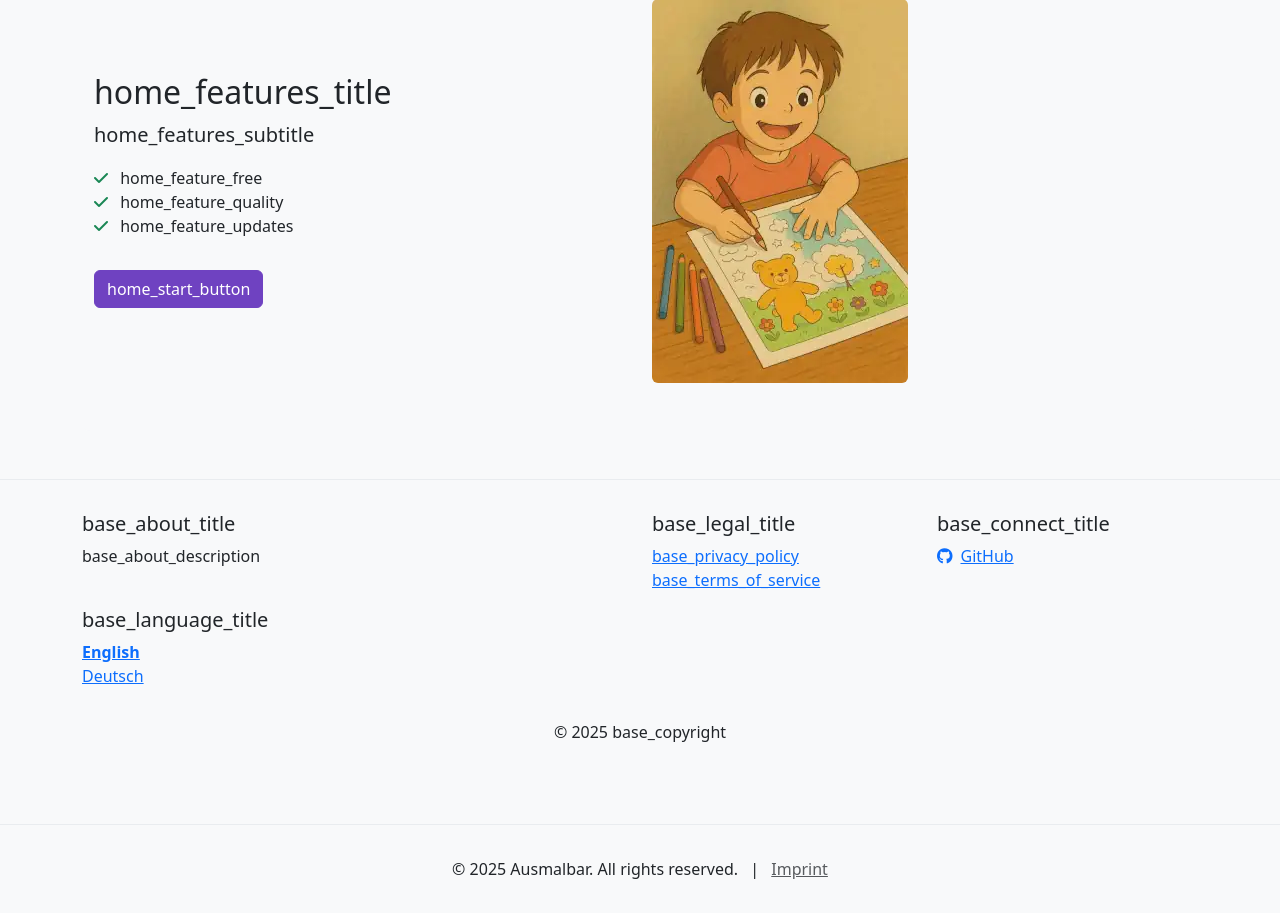
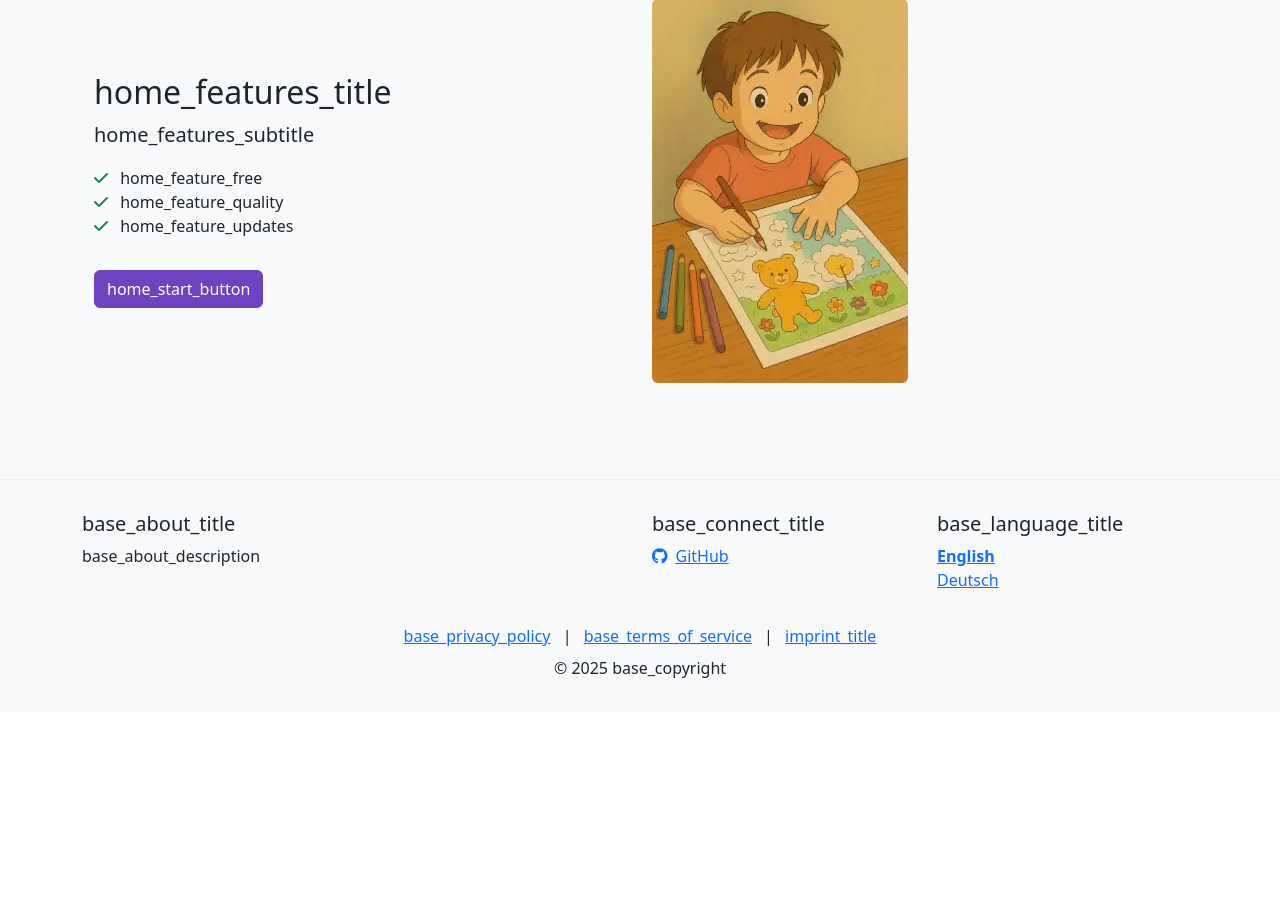
Before and after one commit to kreuzhofer/ausmalbar-fullstack, a Django app: page /en/ in a window 1280 px wide. Shown: the part 779-1692 px from the top of the page. After the commit the page ends 1457 px from the top, so only its background shows below. Run offline with Django 4.2, Linux system fonts and the light colour scheme; data that the repository does not hold is empty; some libraries are stand-ins or nearby versions.

Commit message:
remove bottom footer for clarity

```diff
--- a/coloring_pages/templates/coloring_pages/base.html
+++ b/coloring_pages/templates/coloring_pages/base.html
@@ -56,13 +56,6 @@
                     <p>{% trans 'base_about_description' %}</p>
                 </div>
                 <div class="col-md-3">
-                    <h5>{% trans 'base_legal_title' %}</h5>
-                    <ul class="list-unstyled">
-                        <li><a href="{% url 'coloring_pages:privacy_policy' %}">{% trans 'base_privacy_policy' %}</a></li>
-                        <li><a href="{% url 'coloring_pages:terms_of_service' %}">{% trans 'base_terms_of_service' %}</a></li>
-                    </ul>
-                </div>
-                <div class="col-md-3">
                     <h5>{% trans 'base_connect_title' %}</h5>
                     <ul class="list-unstyled">
                         <li><a href="https://github.com/kreuzhofer/ausmalbar-fullstack" target="_blank"><i class="fab fa-github me-2"></i>GitHub</a></li>
@@ -84,7 +77,14 @@
                 </div>
             </div>
             <div class="text-center mt-3">
-                <p class="mb-0">&copy; {% now "Y" %} {% trans 'base_copyright' %}</p>
+                <div class="footer-links">
+                    <a href="{% url 'coloring_pages:privacy_policy' %}">{% trans 'base_privacy_policy' %}</a>
+                    <span class="mx-2">|</span>
+                    <a href="{% url 'coloring_pages:terms_of_service' %}">{% trans 'base_terms_of_service' %}</a>
+                    <span class="mx-2">|</span>
+                    <a href="{% url 'coloring_pages:imprint' %}">{% trans 'imprint_title' %}</a>
+                </div>
+                <p class="mb-0 mt-2">&copy; {% now "Y" %} {% trans 'base_copyright' %}</p>
             </div>
         </div>
     </footer>
--- a/templates/base.html
+++ b/templates/base.html
@@ -88,19 +88,5 @@
 
     <!-- Custom JS -->
     {% block extra_js %}{% endblock %}
-
-    <footer class="mt-5">
-        <div class="container">
-            <div class="row">
-                <div class="col-12 text-center">
-                    <p class="mb-0">
-                        &copy; {% now "Y" %} {% trans 'Ausmalbar. All rights reserved.' %}
-                        <span class="mx-2">|</span>
-                        <a href="{% url 'coloring_pages:imprint' %}" class="text-muted">{% trans 'Imprint' %}</a>
-                    </p>
-                </div>
-            </div>
-        </div>
-    </footer>
 </body>
 </html>
```
